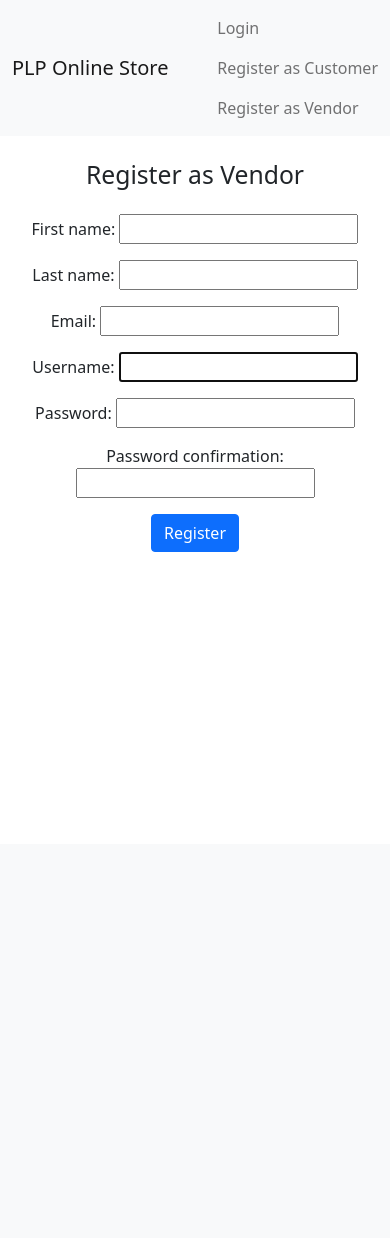
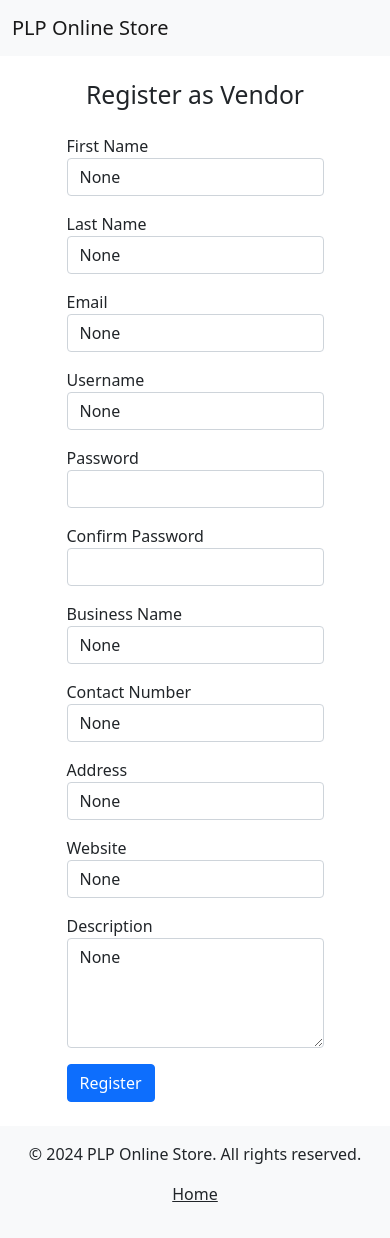
Before and after one commit to Wamuyukariuki/PLP-Online-Store, a Django app: page /accounts/register/vendor/ in a window 390 px wide. Before the commit the page ends 552 px from the top, so only its background shows below. Run offline with Django 5.2, Linux system fonts and the light colour scheme.

Commit message:
added user_filter in the accounts app. separated users ie customer and vendor plus superadmin created

```diff
--- a/accounts/forms.py
+++ b/accounts/forms.py
@@ -1,6 +1,6 @@
 from django import forms
 from django.contrib.auth.forms import UserCreationForm
-from django.contrib.auth.models import User
+from django.contrib.auth.models import User, Group
 from .models import Customer, Vendor
 
 
@@ -25,6 +25,11 @@
     first_name = forms.CharField(max_length=30, required=True)
     last_name = forms.CharField(max_length=30, required=True)
     email = forms.EmailField(required=True)
+    business_name = forms.CharField(max_length=100, required=True)
+    contact_number = forms.CharField(max_length=20, required=True)
+    address = forms.CharField(max_length=200, required=True)
+    website = forms.URLField(required=False)
+    description = forms.CharField(widget=forms.Textarea, required=False)
 
     class Meta:
         model = User
@@ -34,5 +39,12 @@
         user = super().save(commit=False)
         if commit:
             user.save()
-            Vendor.objects.create(user=user)
+            Vendor.objects.create(
+                user=user,
+                business_name=self.cleaned_data.get('business_name'),
+                contact_number=self.cleaned_data.get('contact_number'),
+                address=self.cleaned_data.get('address'),
+                website=self.cleaned_data.get('website'),
+                description=self.cleaned_data.get('description')
+            )
         return user
--- a/accounts/urls.py
+++ b/accounts/urls.py
@@ -11,4 +11,5 @@
     path('dashboard/', views.customer_dashboard, name='customer_dashboard'),
     path('vendor/dashboard/', views.vendor_dashboard, name='vendor_dashboard'),
     path('order/place/<int:product_id>/', views.place_order, name='place_order'),
+    path('some-default/', views.some_default_view, name='some_default_view'),
 ]
--- a/accounts/views.py
+++ b/accounts/views.py
@@ -1,9 +1,13 @@
-from django.contrib.auth import authenticate, login as auth_login, logout as django_logout
+from django.contrib.auth import authenticate, login as auth_login
+from django.contrib.auth import logout as django_logout
 from django.contrib.auth.decorators import login_required
 from django.contrib.auth.forms import AuthenticationForm
 from django.contrib.auth.models import Group
 from django.db import IntegrityError
-from django.shortcuts import render, get_object_or_404, redirect
+from django.shortcuts import get_object_or_404
+from django.shortcuts import render, redirect
+
+from store.forms import ProductForm
 from store.models import Products, Order
 from .forms import CustomerSignUpForm, VendorSignUpForm
 from .models import Customer, Vendor
@@ -19,17 +23,22 @@
             user = authenticate(username=username, password=password)
             if user is not None:
                 auth_login(request, user)
-                # Check if the user is a customer or vendor and redirect accordingly
-                if hasattr(user, 'customer'):
+
+                # Redirect based on user role
+                if user.is_superuser:
+                    return redirect('admin:index')  # Redirect to Django admin
+                elif user.groups.filter(name='Vendor').exists():
+                    return redirect('accounts:vendor_dashboard')
+                elif user.groups.filter(name='Customer').exists():
                     return redirect('accounts:customer_dashboard')
-                elif hasattr(user, 'vendor'):
-                    return redirect('accounts:vendor_dashboard')
-                else:
-                    return redirect('some_default_view')  # Add a fallback view if needed
+
+                # Fallback if no specific role found
+                return redirect('home')
             else:
                 form.add_error(None, 'Invalid username or password.')
     else:
         form = AuthenticationForm()
+
     return render(request, 'registration/login.html', {'form': form})
 
 
@@ -59,9 +68,7 @@
             try:
                 user = form.save()
                 Vendor.objects.get_or_create(user=user)
-                vendor_group, _ = Group.objects.get_or_create(name='Vendor')
-                vendor_group.user_set.add(user)
-                return redirect('accounts:login')  # Ensure this is the correct redirect
+                return redirect('accounts:login')
             except IntegrityError:
                 form.add_error(None, 'A vendor with this username already exists.')
     else:
@@ -87,26 +94,58 @@
     """View for placing an order."""
     product = get_object_or_404(Products, id=product_id)
     if request.method == 'POST':
-        # Implement order creation logic here
-        order = Order.objects.create(customer=request.user.customer, product=product)
-        return redirect('accounts:order_success', order_id=order.id)
+        if request.user.customer:
+            order = Order.objects.create(customer=request.user.customer, product=product)
+            return redirect('accounts:order_success', order_id=order.id)
+        else:
+            return redirect('accounts:login')  # Redirect to login if not a customer
     return render(request, 'store/place_order.html', {'product': product})
+
+
+def some_default_view(request):
+    return render(request, 'some_default_template.html')
 
 
 @login_required
 def vendor_dashboard(request):
     """View for the vendor dashboard."""
-    vendor = request.user.vendor
+    vendor = get_object_or_404(Vendor, user=request.user)
     products = Products.objects.filter(vendor=vendor)
     orders = Order.objects.filter(product__vendor=vendor)
     return render(request, 'accounts/vendor_dashboard.html', {'products': products, 'orders': orders})
-
 
 @login_required
 def add_product(request):
     """View for adding a new product."""
     if request.method == 'POST':
-        # Handle product addition logic here
-        # e.g., use a form to gather product details
-        return redirect('vendor:product_list')
-    return render(request, 'vendor/add_product.html')
+        form = ProductForm(request.POST, request.FILES)
+        if form.is_valid():
+            product = form.save(commit=False)
+            product.vendor = request.user.vendor
+            product.save()
+            return redirect('vendor:vendor_dashboard')
+    else:
+        form = ProductForm()
+    return render(request, 'store/add_product.html', {'form': form})
+
+@login_required
+def edit_product(request, product_id):
+    """View for editing an existing product."""
+    product = get_object_or_404(Products, id=product_id, vendor=request.user.vendor)
+    if request.method == 'POST':
+        form = ProductForm(request.POST, request.FILES, instance=product)
+        if form.is_valid():
+            form.save()
+            return redirect('vendor:vendor_dashboard')
+    else:
+        form = ProductForm(instance=product)
+    return render(request, 'store/edit_product.html', {'form': form, 'product': product})
+
+@login_required
+def delete_product(request, product_id):
+    """View for deleting a product."""
+    product = get_object_or_404(Products, id=product_id, vendor=request.user.vendor)
+    if request.method == 'POST':
+        product.delete()
+        return redirect('vendor:vendor_dashboard')
+    return render(request, 'store/delete_product.html', {'product': product})
--- a/templates/base.html
+++ b/templates/base.html
@@ -7,12 +7,19 @@
     <link href="https://cdn.jsdelivr.net/npm/bootstrap@5.1.3/dist/css/bootstrap.min.css" rel="stylesheet">
 </head>
 <body>
+    {% load user_filters %}
     <nav class="navbar navbar-expand-lg navbar-light bg-light">
         <div class="container">
             <a class="navbar-brand" href="{% url 'home' %}">PLP Online Store</a>
-            <div class="navbar-nav">
+            <div class="collapse navbar-collapse">
+                <div class="navbar-nav ml-auto">
                     {% if user.is_authenticated %}
-                    <a class="nav-item nav-link" href="{% url 'accounts:customer_dashboard' %}">Dashboard</a>
+                        {% if user|is_member:"Vendor" %}
+                            <a class="nav-item nav-link" href="{% url 'accounts:vendor_dashboard' %}">Vendor Dashboard</a>
+                            <a class="nav-item nav-link" href="{% url 'vendor:product_list' %}">Manage Products</a>
+                        {% elif user|is_member:"Customer" %}
+                            <a class="nav-item nav-link" href="{% url 'accounts:customer_dashboard' %}">Customer Dashboard</a>
+                        {% endif %}
                         <a class="nav-item nav-link" href="{% url 'accounts:logout' %}">Logout</a>
                     {% else %}
                         <a class="nav-item nav-link" href="{% url 'accounts:login' %}">Login</a>
@@ -21,13 +28,21 @@
                     {% endif %}
                 </div>
             </div>
+        </div>
     </nav>
 
-    <div class="container mt-4 text-center">
+    <div class="container mt-4">
         {% block content %}
         {% endblock %}
     </div>
 
+    <footer class="bg-light text-center py-3 mt-4">
+        <p>&copy; 2024 PLP Online Store. All rights reserved.</p>
+        <p>
+            <a href="{% url 'home' %}" class="text-dark">Home</a>
+        </p>
+    </footer>
+
     <script src="https://cdn.jsdelivr.net/npm/bootstrap@5.1.3/dist/js/bootstrap.bundle.min.js"></script>
 </body>
 </html>
--- a/templates/registration/register_vendor.html
+++ b/templates/registration/register_vendor.html
@@ -4,39 +4,64 @@
 
 {% block content %}
 <div class="container d-flex justify-content-center">
-    <div class="col-md-6">
+    <div class="col-md-8">
         <h2 class="text-center mb-4">Register as Vendor</h2>
         <form method="post">
             {% csrf_token %}
             <div class="form-group mb-3">
-                {{ form.first_name.label_tag }}
-                {{ form.first_name }}
+                <label for="{{ form.first_name.id_for_label }}">First Name</label>
+                <input type="text" name="first_name" id="{{ form.first_name.id_for_label }}" class="form-control" value="{{ form.first_name.value }}" required>
                 {{ form.first_name.errors }}
             </div>
             <div class="form-group mb-3">
-                {{ form.last_name.label_tag }}
-                {{ form.last_name }}
+                <label for="{{ form.last_name.id_for_label }}">Last Name</label>
+                <input type="text" name="last_name" id="{{ form.last_name.id_for_label }}" class="form-control" value="{{ form.last_name.value }}" required>
                 {{ form.last_name.errors }}
             </div>
             <div class="form-group mb-3">
-                {{ form.email.label_tag }}
-                {{ form.email }}
+                <label for="{{ form.email.id_for_label }}">Email</label>
+                <input type="email" name="email" id="{{ form.email.id_for_label }}" class="form-control" value="{{ form.email.value }}" required>
                 {{ form.email.errors }}
             </div>
             <div class="form-group mb-3">
-                {{ form.username.label_tag }}
-                {{ form.username }}
+                <label for="{{ form.username.id_for_label }}">Username</label>
+                <input type="text" name="username" id="{{ form.username.id_for_label }}" class="form-control" value="{{ form.username.value }}" required>
                 {{ form.username.errors }}
             </div>
             <div class="form-group mb-3">
-                {{ form.password1.label_tag }}
-                {{ form.password1 }}
+                <label for="{{ form.password1.id_for_label }}">Password</label>
+                <input type="password" name="password1" id="{{ form.password1.id_for_label }}" class="form-control" required>
                 {{ form.password1.errors }}
             </div>
             <div class="form-group mb-3">
-                {{ form.password2.label_tag }}
-                {{ form.password2 }}
+                <label for="{{ form.password2.id_for_label }}">Confirm Password</label>
+                <input type="password" name="password2" id="{{ form.password2.id_for_label }}" class="form-control" required>
                 {{ form.password2.errors }}
+            </div>
+            <div class="form-group mb-3">
+                <label for="{{ form.business_name.id_for_label }}">Business Name</label>
+                <input type="text" name="business_name" id="{{ form.business_name.id_for_label }}" class="form-control" value="{{ form.business_name.value }}" required>
+                {{ form.business_name.errors }}
+            </div>
+            <div class="form-group mb-3">
+                <label for="{{ form.contact_number.id_for_label }}">Contact Number</label>
+                <input type="text" name="contact_number" id="{{ form.contact_number.id_for_label }}" class="form-control" value="{{ form.contact_number.value }}" required>
+                {{ form.contact_number.errors }}
+            </div>
+            <div class="form-group mb-3">
+                <label for="{{ form.address.id_for_label }}">Address</label>
+                <input type="text" name="address" id="{{ form.address.id_for_label }}" class="form-control" value="{{ form.address.value }}" required>
+                {{ form.address.errors }}
+            </div>
+            <div class="form-group mb-3">
+                <label for="{{ form.website.id_for_label }}">Website</label>
+                <input type="text" name="website" id="{{ form.website.id_for_label }}" class="form-control" value="{{ form.website.value }}">
+                {{ form.website.errors }}
+            </div>
+            <div class="form-group mb-3">
+                <label for="{{ form.description.id_for_label }}">Description</label>
+                <textarea name="description" id="{{ form.description.id_for_label }}" class="form-control" rows="4">{{ form.description.value }}</textarea>
+                {{ form.description.errors }}
             </div>
             <button type="submit" class="btn btn-primary btn-block">Register</button>
         </form>
--- a/templates/store/place_order.html
+++ b/templates/store/place_order.html
@@ -10,7 +10,7 @@
             <h3 class="card-title">{{ product.name }}</h3>
             <p class="card-text">Price: ${{ product.price }}</p>
             <p class="card-text">{{ product.description }}</p>
-            <form method="post" action="">
+            <form method="post" action="{% url 'place_order' product.id %}">
                 {% csrf_token %}
                 <div class="form-group">
                     <label for="quantity">Quantity:</label>
```
Also changed, not shown: accounts/models.py (+19 -1 lines), accounts/signals.py (+7 -13 lines), accounts/templatetags/user_filters.py (added, +10 -0 lines), store/forms.py (+29 -1 lines), store/views.py (+23 -5 lines), templates/accounts/profile.html (deleted, +0 -11 lines), templates/accounts/vendor_dashboard.html (+54 -33 lines), templates/store/add_product.html (added, +13 -0 lines), templates/store/delete_product.html (added, +12 -0 lines), templates/store/edit_product.html (added, +13 -0 lines), accounts/migrations/0003_profile.py (added), db.sqlite3. Lines whose indentation alone changed are shown as unchanged.
